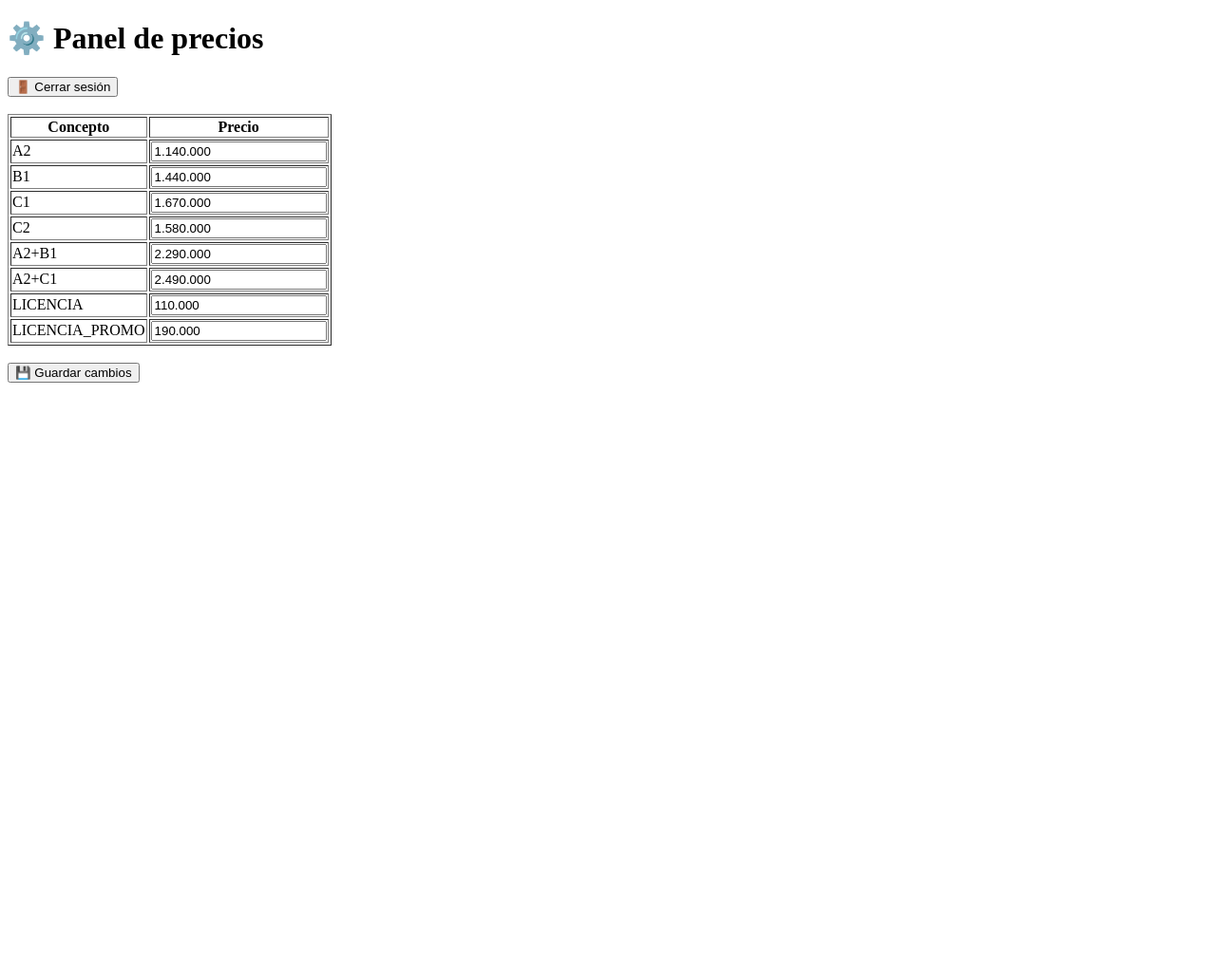
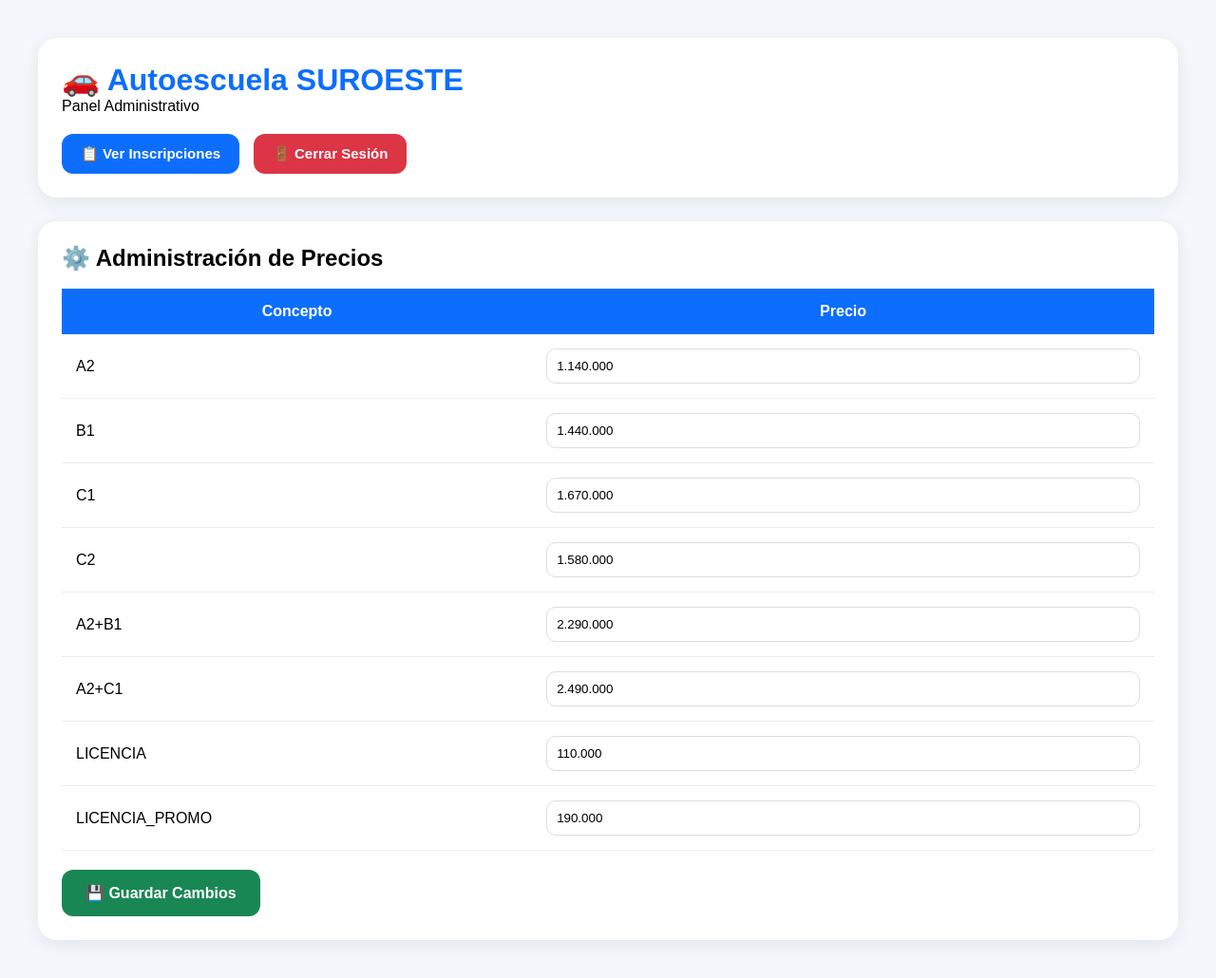
Before and after one commit to CarlosAndes/autoescuela_suroeste, a Flask app: page /admin in a window 1280 px wide. Shown: the whole page at 95% size. Before the commit the page ends 403 px from the top, so only its background shows below. Run offline with Flask 3, Linux system fonts and the light colour scheme; the visitor is signed in with stand-in values (Sample User, id 1); data comes from the database, SQL or seed files in the repository.

```diff
--- a/app.py
+++ b/app.py
@@ -730,8 +730,3 @@ if __name__=="__main__":
     app.run(
         debug=True
     )
-
-if __name__=="__main__":
-    app.run(
-        debug=True
-    )
--- a/templates/admin.html
+++ b/templates/admin.html
@@ -5,33 +5,198 @@
 
 <meta charset="UTF-8">
 
+<meta name="viewport"
+content="width=device-width, initial-scale=1.0">
+
 <title>
-Panel Admin
+Panel Administrativo
 </title>
+
+<style>
+
+*{
+margin:0;
+padding:0;
+box-sizing:border-box;
+font-family:Arial,sans-serif;
+}
+
+body{
+
+background:#f4f7fb;
+padding:40px;
+
+}
+
+.header{
+
+background:white;
+padding:25px;
+border-radius:20px;
+box-shadow:0 5px 20px rgba(0,0,0,.08);
+margin-bottom:25px;
+
+}
+
+h1{
+
+color:#0d6efd;
+
+}
+
+.menu-admin{
+
+display:flex;
+gap:15px;
+margin-top:20px;
+flex-wrap:wrap;
+
+}
+
+.btn{
+
+padding:12px 20px;
+border:none;
+border-radius:12px;
+cursor:pointer;
+font-size:15px;
+font-weight:bold;
+text-decoration:none;
+display:inline-block;
+
+}
+
+.btn-verde{
+
+background:#198754;
+color:white;
+
+}
+
+.btn-azul{
+
+background:#0d6efd;
+color:white;
+
+}
+
+.btn-rojo{
+
+background:#dc3545;
+color:white;
+
+}
+
+.card{
+
+background:white;
+padding:25px;
+border-radius:20px;
+box-shadow:0 5px 20px rgba(0,0,0,.08);
+
+}
+
+table{
+
+width:100%;
+border-collapse:collapse;
+
+}
+
+th{
+
+background:#0d6efd;
+color:white;
+padding:15px;
+
+}
+
+td{
+
+padding:15px;
+border-bottom:1px solid #eee;
+
+}
+
+input{
+
+width:100%;
+padding:10px;
+border:1px solid #ddd;
+border-radius:10px;
+
+}
+
+.guardar{
+
+margin-top:20px;
+padding:15px 25px;
+background:#198754;
+color:white;
+border:none;
+border-radius:12px;
+font-size:16px;
+font-weight:bold;
+cursor:pointer;
+
+}
+
+</style>
 
 </head>
 
 <body>
 
+<div class="header">
+
 <h1>
-⚙️ Panel de precios
+
+🚗 Autoescuela SUROESTE
+
 </h1>
 
-<a href="/logout">
+<p>
 
-<button>
+Panel Administrativo
 
-🚪 Cerrar sesión
+</p>
 
-</button>
+<div class="menu-admin">
+
+<a
+class="btn btn-azul"
+target="_blank"
+href="https://docs.google.com/spreadsheets/d/1uhB6qw2P32S50GGEE6X8SrAjXQZ6VqXeHJDh9c8ND-k/edit">
+
+📋 Ver Inscripciones
 
 </a>
 
-<br><br>
+<a
+class="btn btn-rojo"
+href="/logout">
+
+🚪 Cerrar Sesión
+
+</a>
+
+</div>
+
+</div>
+
+<div class="card">
+
+<h2>
+
+⚙️ Administración de Precios
+
+</h2>
+
+<br>
 
 <form method="POST">
 
-<table border="1">
+<table>
 
 <tr>
 
@@ -70,16 +235,18 @@ value="{{ "{:,}".format(fila[1]|int).replace(",", ".") }}">
 
 </table>
 
-<br>
+<button
+class="guardar"
+type="submit">
 
-<button type="submit">
-
-💾 Guardar cambios
+💾 Guardar Cambios
 
 </button>
 
 </form>
 
+</div>
+
 </body>
 
 </html>
```
